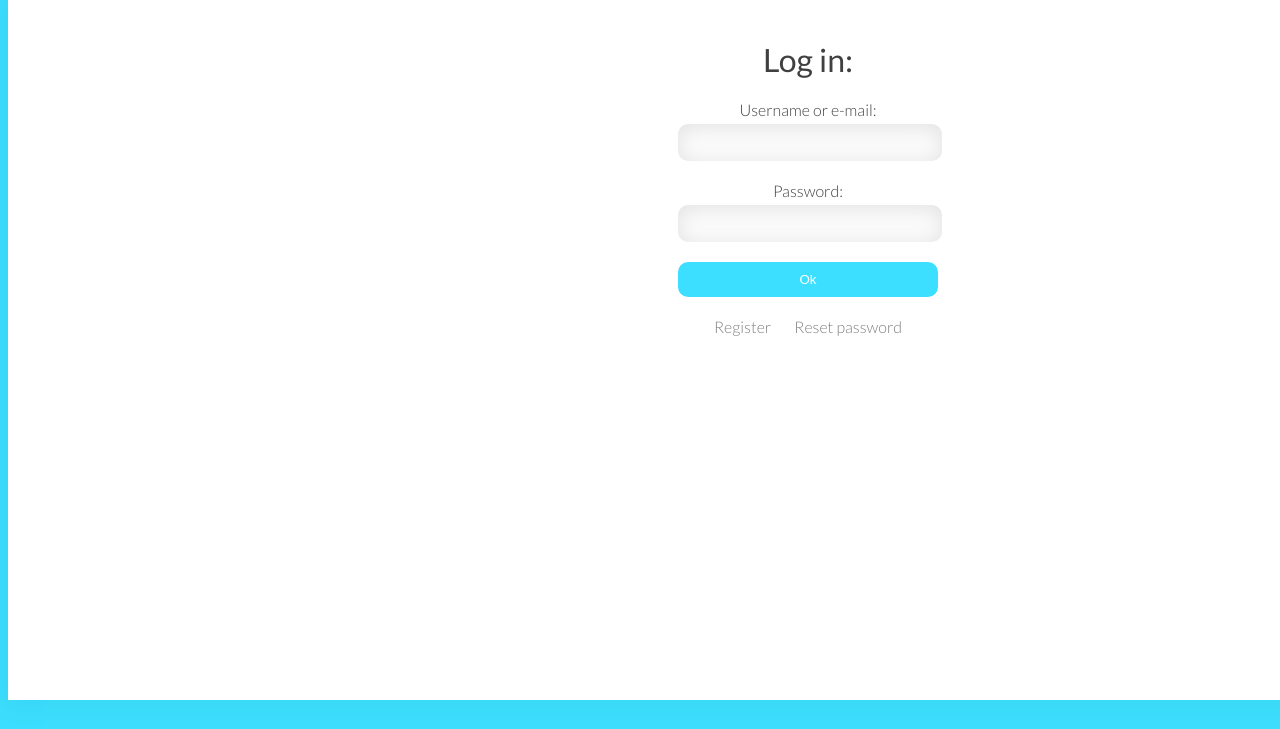
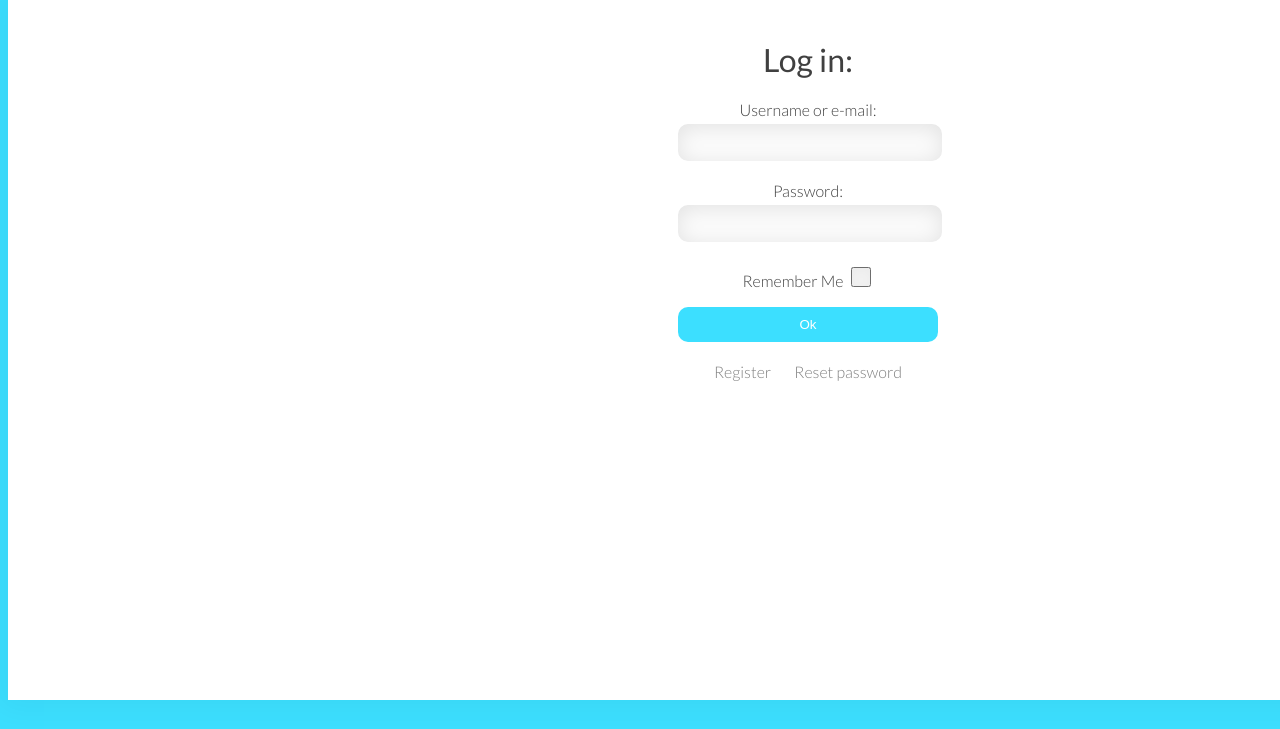
Before and after one commit to damian150691/GymNote, a PHP site: page /login in a window 1280 px wide; the page is wider, and only the part inside the window is pictured. Shown: the part 79-808 px from the top of that part. Run offline with PHP 8.4, Linux system fonts and the light colour scheme.

Commit message:
Added Remember Me checkbox in login form (frontend only)

```diff
--- a/public/css/styles.css
+++ b/public/css/styles.css
@@ -109,7 +109,7 @@ form {
 	position: relative;
 }
 
-form label, form input, form button {
+form label, form input, form button{
 	width: 100%;
 }
 
@@ -127,6 +127,12 @@ form input {
   border-radius: 10px;
   margin-top: 5px;
   text-align: center;
+}
+
+#remember_me {
+  width: 20px;
+  height: 20px;
+
 }
 
 form button, button {
--- a/views/login/login_form.php
+++ b/views/login/login_form.php
@@ -7,19 +7,7 @@
 
     <form action="login.php" method="post" id="log-in">
 
-        <?php
-
-        if (isset($_SESSION['success']) && !empty($_SESSION['success'])) {
-            // Display the success message
-            echo '<p class="success">' . $_SESSION['success'] . '</p>';
-
-            // Clear the session variable
-            unset($_SESSION['success']);
-        }
-
-        require_once "../views/shared/errors.php";
-
-        ?>
+    <?php require_once "../views/shared/errors.php";?>
 
         <div class="input-group">
             <label>Username or e-mail:</label>
@@ -29,6 +17,8 @@
             <label>Password:</label>
             <input type="password" name="password">
         </div>
+        <label for="remember_me">Remember Me</label>
+    <input type="checkbox" name="remember_me" id="remember_me">
         <div class="input-group">
             <button type="submit" class="btn"
                         name="login_user">
```
